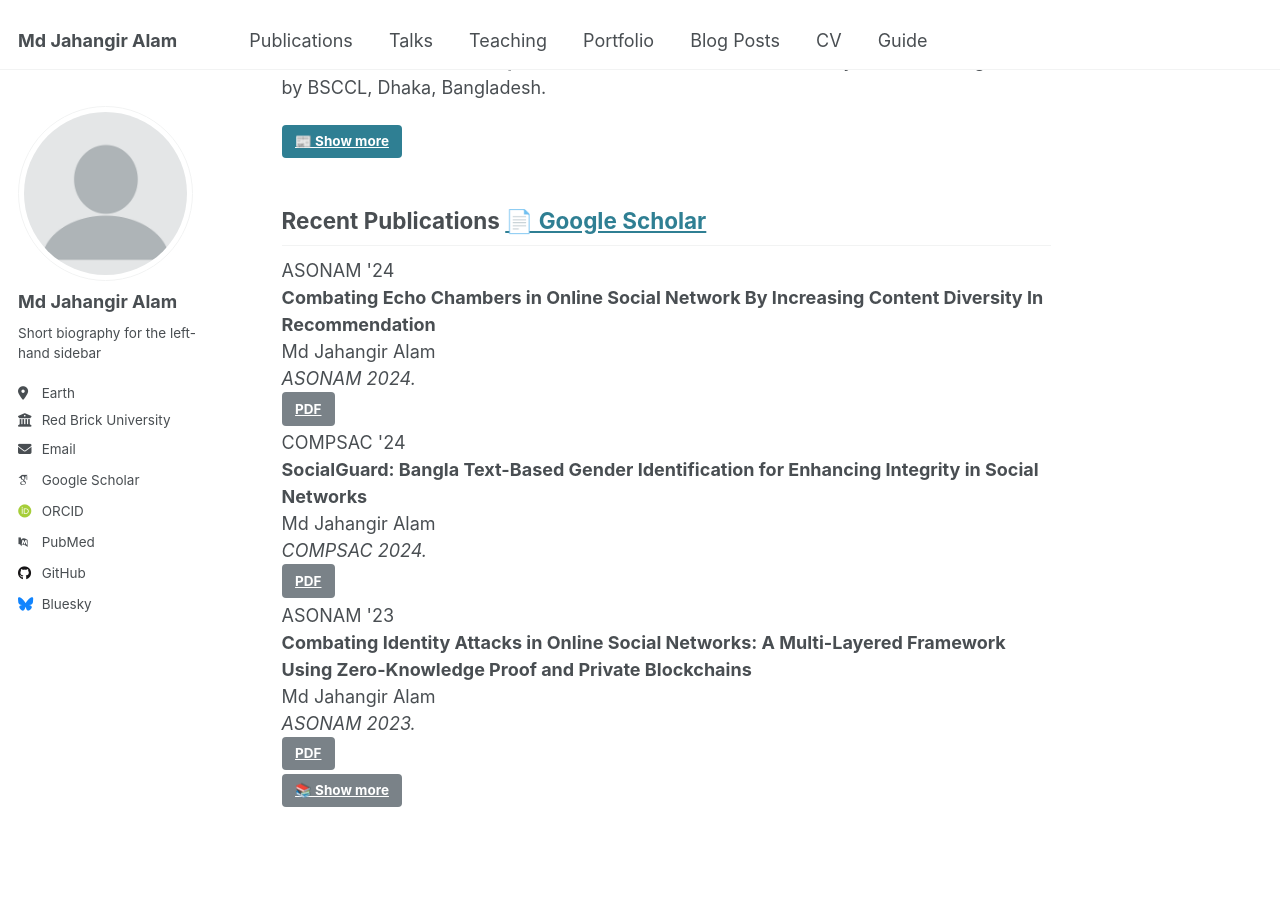
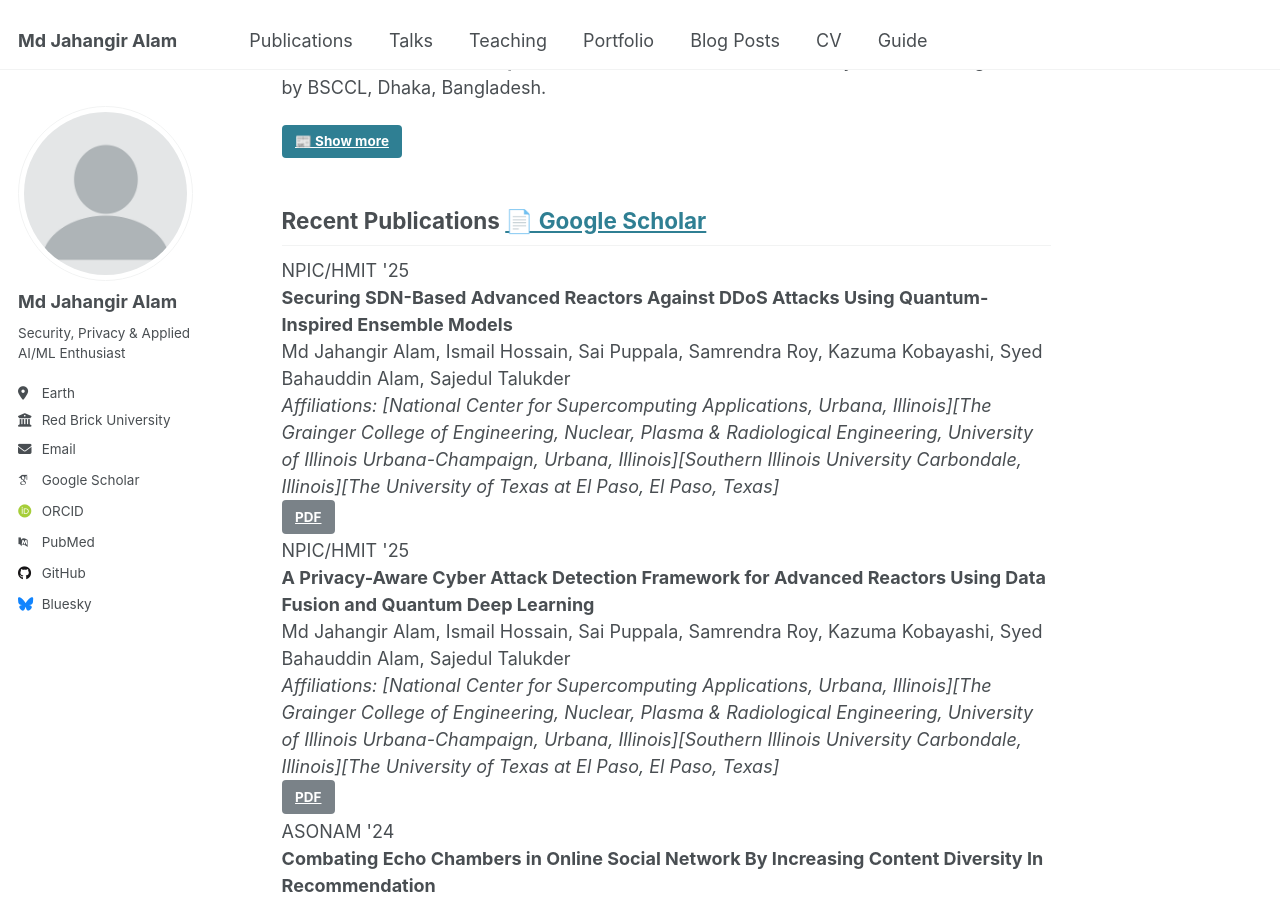
Before and after one commit to jahangircsebuet/jahangircsebuet.github.io, a Jekyll site: the page built from _pages/about.md, in a window 1280 px wide and 900 px high, scrolled down 2094 px. Built offline with Jekyll 4.4.1, drawn with Linux system fonts in a browser that asks for light colours; some web fonts are replaced.

Commit message:
short bio and recent publications

```diff
--- a/_config.yml
+++ b/_config.yml
@@ -25,7 +25,7 @@ author:
   avatar           : "profile.png"
   name             : "Md Jahangir Alam"
   pronouns         : # example: "she/her"
-  bio              : "Short biography for the left-hand sidebar"
+  bio              : "Security, Privacy & Applied AI/ML Enthusiast"
   location         : "Earth"
   employer         : "Red Brick University"
   uri              : # URL
--- a/_pages/about.md
+++ b/_pages/about.md
@@ -61,6 +61,30 @@ For my publications and other academic contributions, please refer to my [CV](fi
 
 <div class="pub-list">
 
+
+
+<div class="pub-item">
+  <div class="pub-venue"><span class="label">NPIC/HMIT '25</span></div>
+  <div class="pub-title"><strong>Securing SDN-Based Advanced Reactors Against DDoS Attacks Using Quantum-Inspired Ensemble Models
+</strong></div>
+  <div class="pub-authors">Md Jahangir Alam, Ismail Hossain, Sai Puppala, Samrendra Roy, Kazuma Kobayashi, Syed Bahauddin Alam, Sajedul Talukder</div>
+  <div class="pub-venue"><em>Affiliations: [National Center for Supercomputing Applications, Urbana, Illinois][The Grainger College of Engineering, Nuclear, Plasma & Radiological Engineering, University of Illinois Urbana-Champaign, Urbana, Illinois][Southern Illinois University Carbondale, Illinois][The University of Texas at El Paso,
+El Paso, Texas]</em></div>
+  <a class="btn btn--primary" href="/files/echo-chamber-asonam24.pdf">PDF</a>
+</div>
+
+<div class="pub-item">
+  <div class="pub-venue"><span class="label">NPIC/HMIT '25</span></div>
+  <div class="pub-title"><strong>A Privacy-Aware Cyber Attack Detection Framework for Advanced Reactors Using Data Fusion and Quantum Deep Learning
+</strong></div>
+  <div class="pub-authors">Md Jahangir Alam, Ismail Hossain, Sai Puppala, Samrendra Roy, Kazuma Kobayashi, Syed Bahauddin Alam, Sajedul Talukder</div>
+  <div class="pub-venue"><em>Affiliations: [National Center for Supercomputing Applications, Urbana, Illinois][The Grainger College of Engineering, Nuclear, Plasma & Radiological Engineering, University of Illinois Urbana-Champaign, Urbana, Illinois][Southern Illinois University Carbondale, Illinois][The University of Texas at El Paso,
+El Paso, Texas]</em></div>
+  <a class="btn btn--primary" href="/files/echo-chamber-asonam24.pdf">PDF</a>
+</div>
+
+
+
 <div class="pub-item">
   <div class="pub-venue"><span class="label">ASONAM '24</span></div>
   <div class="pub-title"><strong>Combating Echo Chambers in Online Social Network By Increasing Content Diversity In Recommendation</strong></div>
```
